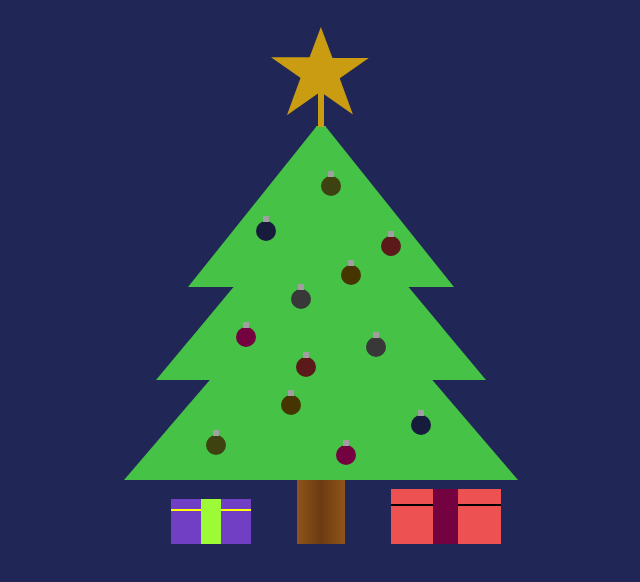
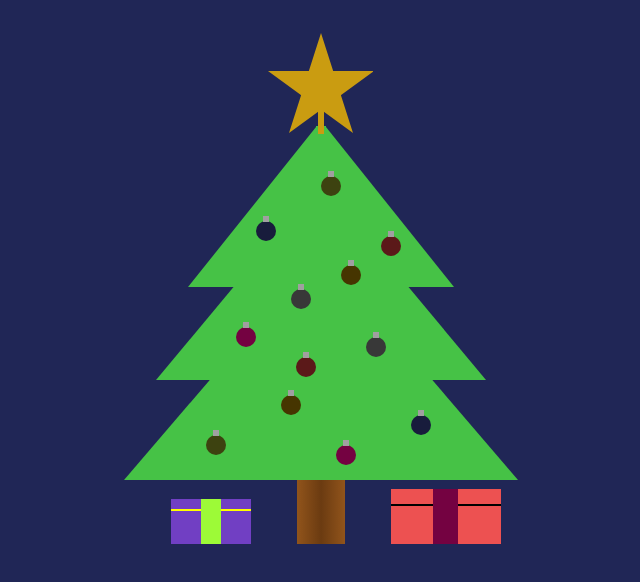
Before and after one commit to DmitryPacificAtion/ChristmasTree, a plain HTML site: page index.html in a window 1280 px wide. Shown: the whole page, without its empty margins (319-959 px from the left). Drawn offline with Linux system fonts and the light colour scheme.

Commit message:
update star

```diff
--- a/index.html
+++ b/index.html
@@ -9,9 +9,10 @@
 </head>
 <body>
   <section class="wrapper">
-    <div class="star-container">
-      <div class="star"></div>
-    </div>
+    <svg xmlns="http://www.w3.org/2000/svg" class="star-container">
+      <path class="star" d="M54,5 86,105 1,43H107L22,105" />
+      <rect class="stick" />
+    </svg>
     <div class="green-section">
       <div class="ball x1y1 gold"></div>
       <div class="ball x2y1 silver"></div>
--- a/src/styles.css
+++ b/src/styles.css
@@ -12,69 +12,24 @@ body {
 
 .star-container {
   position: absolute;
-  left: calc(50% - 49px);
-  top: calc(-50% + 1px);
+  left: calc(50% - 54px);
+  top: -50%;
+  width: 106px;
+  height: 106px;
   z-index: 10;
 }
-.star-container:after {
-  content: '';
-  background: #ca9c11;
-  display: block;
-  position: relative;
+.stick {
+  fill: #ca9c11;
+  position: absolute;
   margin: 0 auto;
-  left: -1px;
-  top: -47px;
-  height: 35px;
+  x: 51;
+  y: 70px;
+  height: 36px;
   width: 6px;
   z-index: 30;
 }
 .star {
-  margin: 25px auto 50px;
-  position: relative;
-  display: block;
-  width: 0;
-  height: 0;
-  border-right: 50px solid transparent;
-  border-bottom: 35px solid #ca9c11;
-  border-left: 50px solid transparent;
-  -moz-transform: rotate(35deg);
-  -webkit-transform: rotate(35deg);
-  -ms-transform: rotate(35deg);
-  -o-transform: rotate(35deg);
-  transform: rotate(35deg);
-}
-.star:before {
-  border-bottom: 40px solid #ca9c11;
-  border-left: 15px solid transparent;
-  border-right: 15px solid transparent;
-  position: absolute;
-  height: 0;
-  width: 0;
-  top: -22px;
-  left: -30px;
-  display: block;
-  content: '';
-  -webkit-transform: rotate(-35deg);
-  -moz-transform: rotate(-35deg);
-  -ms-transform: rotate(-35deg);
-  -o-transform: rotate(-35deg);
-}
-.star:after {
-  position: absolute;
-  display: block;
-  color: #ca9c11;
-  top: 3px;
-  left: -53px;
-  width: 0;
-  height: 0;
-  border-right: 50px solid transparent;
-  border-bottom: 35px solid #ca9c11;
-  border-left: 50px solid transparent;
-  -webkit-transform: rotate(-70deg);
-  -moz-transform: rotate(-70deg);
-  -ms-transform: rotate(-70deg);
-  -o-transform: rotate(-70deg);
-  content: '';
+  fill: #ca9c11;
 }
 
 .green-section {
```
